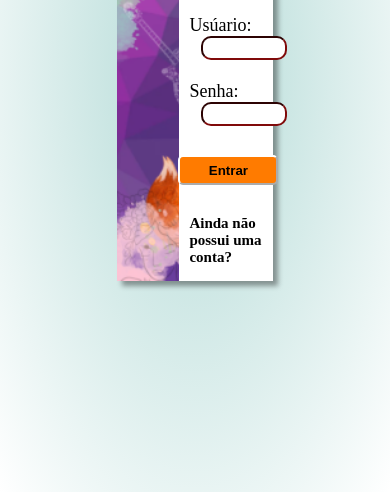
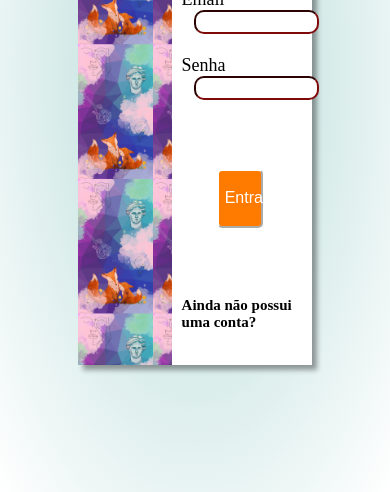
Before and after one commit to icarodante/Project-Ikaros, a plain HTML site: page public/login.html in a window 390 px wide. Shown: the part 352-844 px from the top of the page. Drawn offline with Linux system fonts and the light colour scheme.

Commit message:
elementos do cadastro e login responsivos

```diff
--- a/public/login.html
+++ b/public/login.html
@@ -16,9 +16,9 @@
             <div class="card">
                 <h1>Nós somos <span style="color: rgb(255, 94, 0);">Ikaros</span>!</h1>
                 <div class="form">
-                    <label for="inpt_user">Usúario:</label> <br>
+                    <label for="inpt_user">Email</label> <br>
                     <input type="text" id="inpt_user"> <br> <br>
-                    <label for="inpt_senha">Senha:</label> <br>
+                    <label for="inpt_senha">Senha</label> <br>
                     <input type="password" id="inpt_senha"> <br>
                 </div>
                 <button>
--- a/public/style.css
+++ b/public/style.css
@@ -12,12 +12,14 @@
     height: 100vh;
     z-index: 0;
     position: absolute;
+    display: flex;
+    align-items:center ;
+    justify-content: center;
 }
 .content{
-    height: 50vh;
-    width: 40vw;
+    height: 70vh;
+    width: 60vw;
     background-color: white;
-    margin: 25vh auto;
     z-index: 1;
     position: relative;
     display: flex;
@@ -26,7 +28,7 @@
 .banner{
     width: 40%;
     background-image: url(midia/canva.png);
-    background-size: cover;
+    background-size: 80%;
 }
 .card{
     display: flex;
@@ -50,15 +52,17 @@
 }
 .card button{
     border-radius: 5px;
-    width: 100px;
-    height: 30px;
+    width: 40%;
+    height: 10%;
     background-color: rgb(255, 123, 0);
-    font-weight: bold;
     border-color: rgb(255, 255, 255);
     transition: 0.2s;
+    font-size: 100%;
+    color: white;
 }
 .card button:hover{
     background-color: rgb(253, 153, 59);
+    color: black;
 }
 .card a:hover{
     color:rgb(255, 123, 0);
@@ -110,7 +114,7 @@ header nav{
 }
 
 
-/*main .destaques{
+main .destaques{
     background-image: linear-gradient(to bottom, rgb(255, 94, 0) 50%, white );
     width: 100vw;
     margin-top: 9vh;
@@ -130,4 +134,4 @@ main .destaques img{
 }
 .destaques img:hover{
     height: 110px;
-}*/
+}
```
Also changed, not shown: public/cadastro.html (+1 -1 lines).
